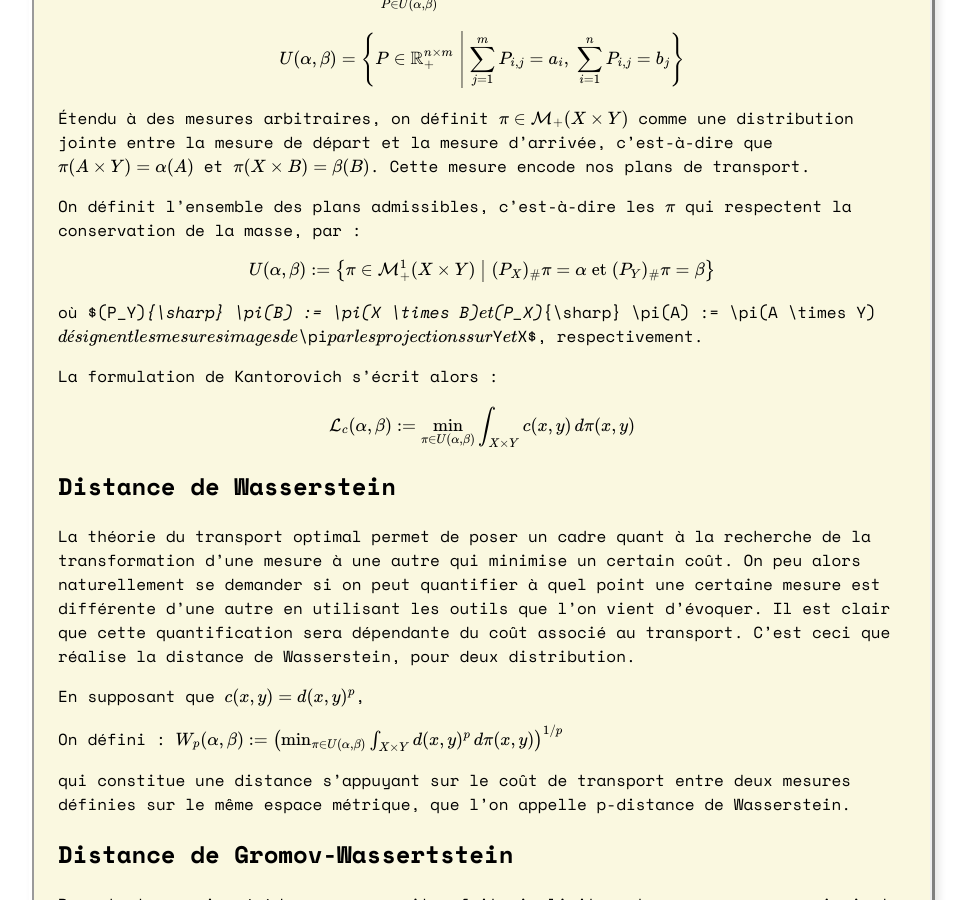
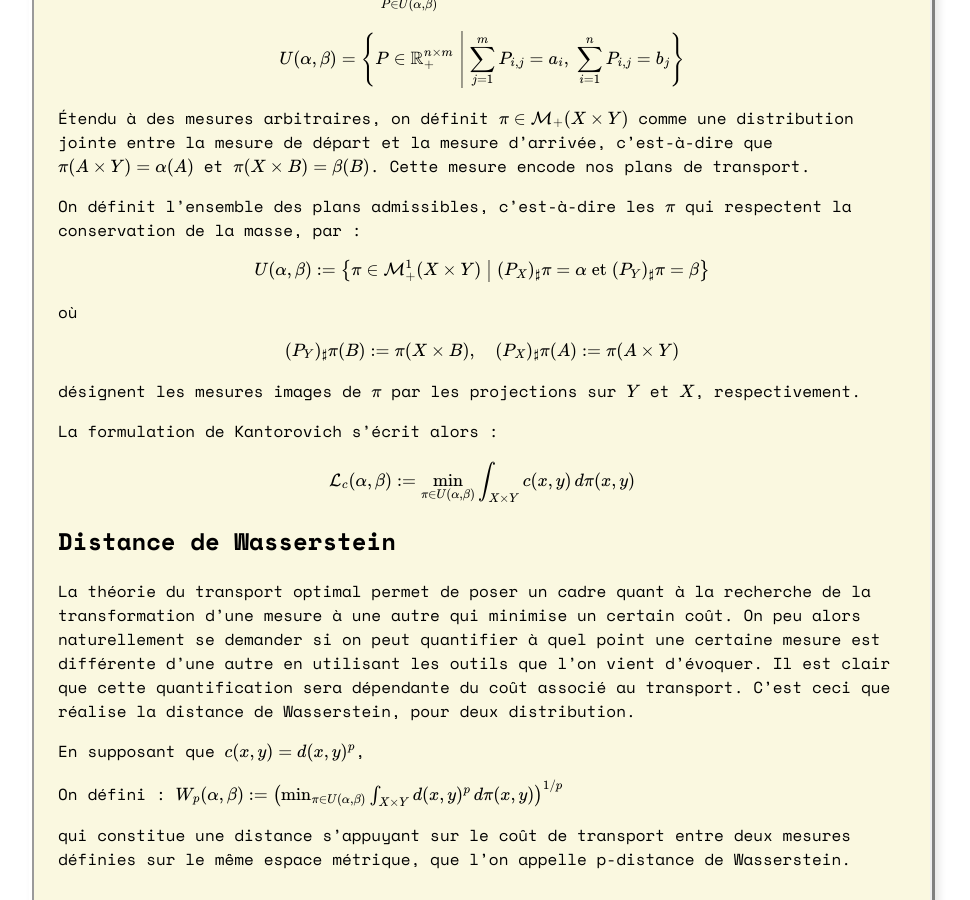
Before and after one commit to 3imaginaryboys3/3imaginaryboys3.github.io, a Jekyll site: the page built from _posts/2025-07-19-du-probl-me-de-transport-la-distance-de-gromov-wassertein.md, in a window 1280 px wide and 900 px high, scrolled down 3643 px. Shown: the whole window, without its empty margins (158-1128 px from the left). Built offline with Jekyll 4.4.1, drawn with Linux system fonts in a browser that asks for light colours; some web fonts are replaced; comment, search, counter and statistics services are not loaded.

Commit message:
Update 2025-07-19-du-probl-me-de-transport-la-distance-de-gromov-wassertein.md

```diff
--- a/_posts/2025-07-19-du-probl-me-de-transport-la-distance-de-gromov-wassertein.md
+++ b/_posts/2025-07-19-du-probl-me-de-transport-la-distance-de-gromov-wassertein.md
@@ -125,10 +125,16 @@ $$
 On définit l’ensemble des plans admissibles, c’est-à-dire les $\pi$ qui respectent la conservation de la masse, par :
 
 $$
-U(\alpha, \beta) := \left\{ \pi \in \mathcal{M}_+^1(X \times Y) \;\middle|\; (P_X)_\# \pi = \alpha \;\text{et}\; (P_Y)_\# \pi = \beta \right\}
+U(\alpha, \beta) := \left\{ \pi \in \mathcal{M}_+^1(X \times Y) \;\middle|\; (P_X)_{\sharp} \pi = \alpha \;\text{et}\; (P_Y)_{\sharp} \pi = \beta \right\}
 $$
 
-où $(P_Y)_{\sharp} \pi(B) := \pi(X \times B)$ et $(P_X)_{\sharp} \pi(A) := \pi(A \times Y)$ désignent les mesures images de $\pi$ par les projections sur $Y$ et $X$, respectivement.
+où
+
+$$
+(P_Y)_{\sharp} \pi(B) := \pi(X \times B), \quad (P_X)_{\sharp} \pi(A) := \pi(A \times Y)
+$$
+
+désignent les mesures images de $\pi$ par les projections sur $Y$ et $X$, respectivement.
 
 La formulation de Kantorovich s’écrit alors :
 
```
